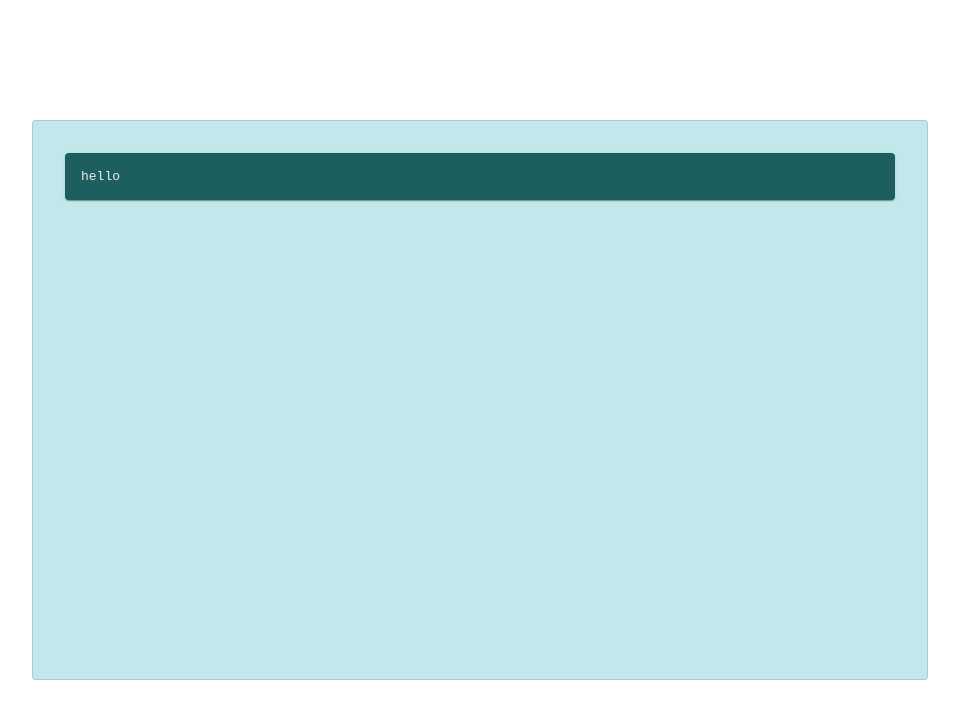
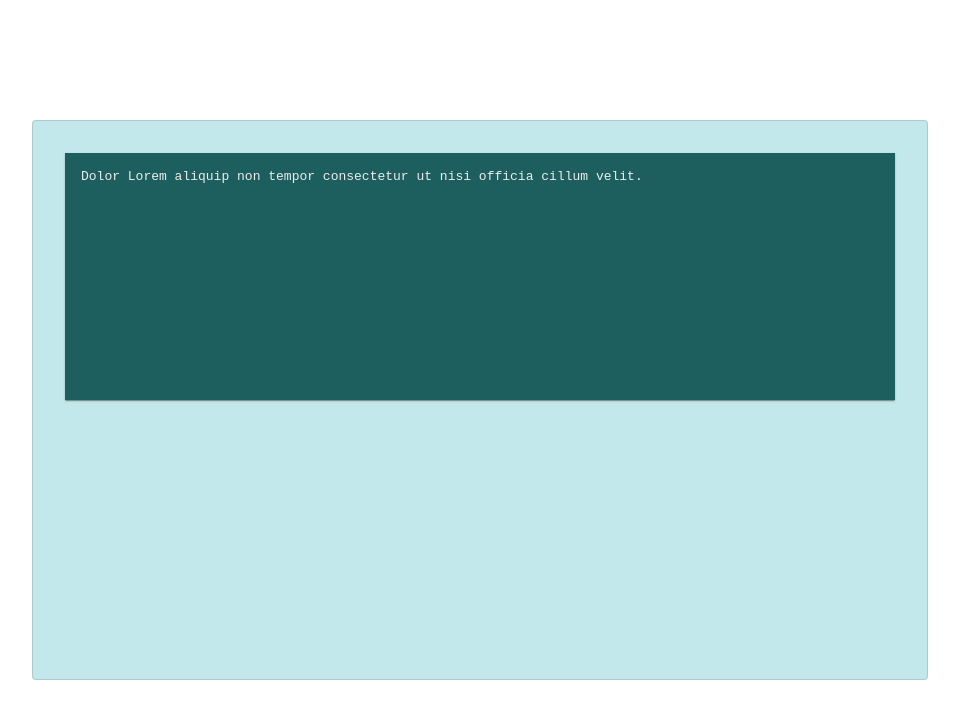
Before and after one commit to 0fprod/web3-demo, a Next.js app: page / in a window 1280 px wide. Shown: the top 718 px of the page, without its empty margins (160-1119 px from the left). Built offline with nearby package versions, Linux system fonts and the light colour scheme.

Commit message:
:lipstick: set scroll to Log

```diff
--- a/src/Log/Log.tsx
+++ b/src/Log/Log.tsx
@@ -4,10 +4,14 @@ interface Props {}
 
 export const Log: React.FC = () => {
     const styles: SxProps = {
+        height: '50%',
+        padding: '1rem',
         backgroundColor: 'rgb(29, 95, 95)',
-        padding: '1rem',
         color: 'rgb(237, 236, 237)',
-        fontFamily: 'monospace'
+        fontFamily: 'monospace',
+        overflowX: 'hidden',
+        overflowY: 'auto',
+        borderRadius: '0'
     }
-    return <Card sx={styles}> hello</Card>
+    return <Card sx={styles}>  Dolor Lorem aliquip non tempor consectetur ut nisi officia cillum velit.</Card>
 }
```
